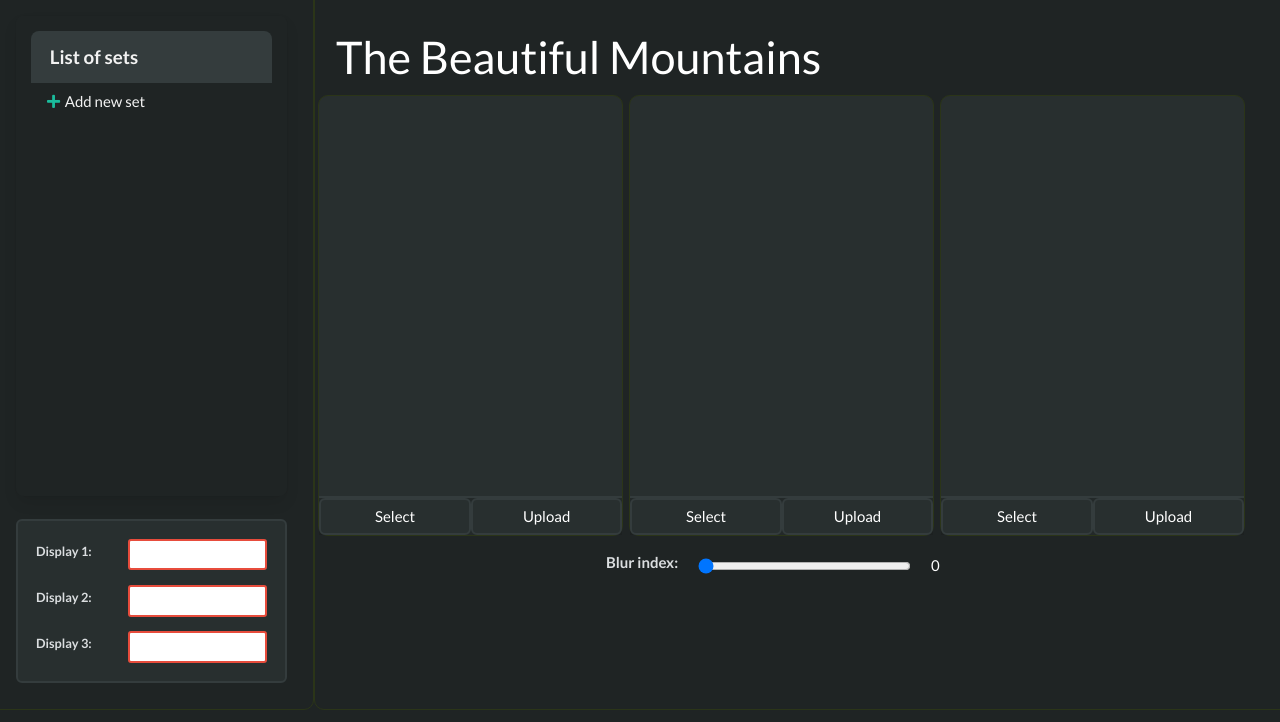
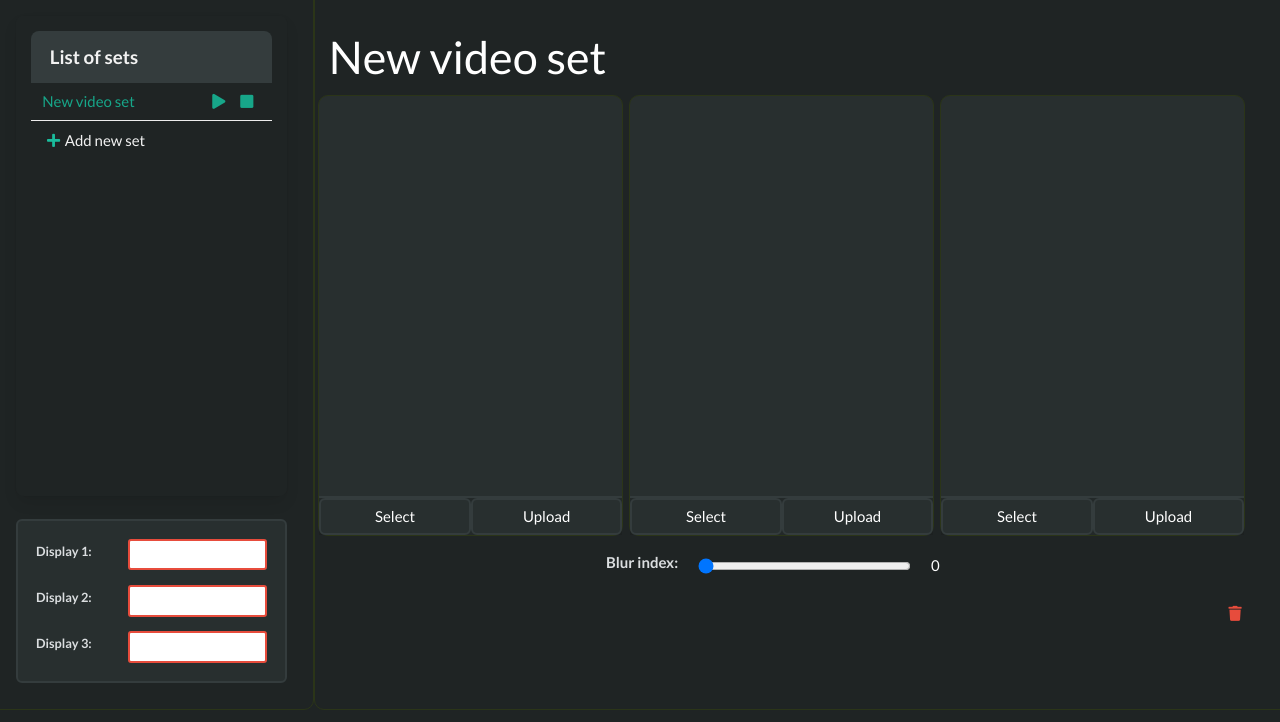
Before and after one commit to FrancoRosa/raspberry-vlc, a React (Create React App) app: page / in a window 1280 px wide. Shown: the top 722 px of the page. Built offline with nearby package versions, Linux system fonts and the light colour scheme.

Commit message:
Add update behaviour

```diff
--- a/src/actions/index.js
+++ b/src/actions/index.js
@@ -1,4 +1,5 @@
 export const SELECT_VIDEOSET = 'SELECT_VIDEOSET';
+export const SET_TITLE_TO_VIDEOSET = 'SET_TITLE_TO_VIDEOSET';
 export const ADD_TO_VIDEOSETS = 'ADD_TO_VIDEOSETS';
 export const REMOVE_FROM_VIDEOSETS = 'REMOVE_FROM_VIDEOSETS';
 export const SET_DISPLAYS = 'SET_DISPLAYS';
@@ -10,15 +11,23 @@ export const selectVideoSet = id => (
   }
 );
 
+export const setTitleToVideoSet = (id, title) => (
+  {
+    id,
+    title,
+    type: SET_TITLE_TO_VIDEOSET,
+  }
+);
+
 export const addToVideoSets = () => (
   {
     type: ADD_TO_VIDEOSETS,
   }
 );
 
-export const removeFromVideoSets = item => (
+export const removeFromVideoSets = id => (
   {
-    item,
+    id,
     type: REMOVE_FROM_VIDEOSETS,
   }
 );
--- a/src/components/SetDetail.jsx
+++ b/src/components/SetDetail.jsx
@@ -1,21 +1,51 @@
-import { useState } from "react";
+import { useEffect, useState } from "react";
+import { connect } from "react-redux";
+import { removeFromVideoSets, setTitleToVideoSet } from "../actions";
 import BlurSelector from "./BlurSelector";
 import VideoSelector from "./VideoSelector";
 
-const SetDetail = ({ setTitle }) => {
-  const [header, setHeader] = useState(setTitle)
+const SetDetail = ({ videosets, setTitleToVideoSet, removeFromVideoSets }) => {
+  let videoset = videosets.find(videoset => videoset.selected == true)
+  const [header, setHeader] = useState(videoset ? videoset.setTitle: '')
+
+  const updateHeader = e => {
+    setHeader(e.target.value);
+    setTitleToVideoSet(videoset.id, e.target.value);
+  }
+
+  useEffect(()=>{
+    videoset = videosets.find(videoset => videoset.selected === true)
+    setHeader(videoset ? videoset.setTitle: '')
+  },[videosets])
 
   return (
-    <div className="details">
-      <input type="text" value={header} className="title title-input" onChange={e => setHeader(e.target.value)}/>
+    <div>
+      {videoset && <div className="details">
+        <input type="text" value={header} className="title title-input" onChange={updateHeader}/>
         <div className="columns">
           <VideoSelector />
           <VideoSelector />
           <VideoSelector />
         </div>
         <BlurSelector />
+        <span
+          className="icon has-text-danger delete-set"
+          onClick={() => removeFromVideoSets(videoset.id)}
+        >
+          <i className="fas fa-trash"/>
+        </span>
+      </div>}
     </div>
   )
 }
 
-export default SetDetail;
+const mapStateToProps = state => ({
+  videosets: state.videosets
+})
+
+const mapDispatchToProps = dispatch => ({
+  setTitleToVideoSet: (id, title) => dispatch(setTitleToVideoSet(id, title)),
+  removeFromVideoSets: id => dispatch(removeFromVideoSets(id))
+})
+
+export default connect(mapStateToProps, mapDispatchToProps)(SetDetail);
--- a/src/css/index.css
+++ b/src/css/index.css
@@ -74,7 +74,13 @@ body::-webkit-scrollbar {
   outline: none;
   background-color: transparent;
   font-size: 3rem;
-  text-align: center;
   color: white;
   max-width: 80%;
 }
+
+.delete-set{
+  position: absolute;
+  right: 1em;
+  padding: 2em;
+  cursor: pointer;
+}
--- a/src/reducers/videosets.js
+++ b/src/reducers/videosets.js
@@ -2,6 +2,7 @@ import {
   ADD_TO_VIDEOSETS,
   REMOVE_FROM_VIDEOSETS,
   SELECT_VIDEOSET,
+  SET_TITLE_TO_VIDEOSET,
 } from '../actions/index';
 
 const getVideoSets = () => {
@@ -9,8 +10,21 @@ const getVideoSets = () => {
   if (videosets) {
     return JSON.parse(videosets);
   } else {
-    videosets = [];
-    localStorage.setItem("videosets", videosets)
+    videosets = [
+      {
+        id: Date.now(),
+        setTitle: 'New video set',
+        v1: '',
+        v1_uploaded: false,
+        v2: '',
+        v2_uploaded: false,
+        v3: '',
+        v3_uploaded: false,
+        blur: 0,
+        selected: true
+      },
+    ];
+    localStorage.setItem("videosets", JSON.stringify(videosets))
     return videosets;
   }
 }
@@ -33,13 +47,22 @@ const videoset = (state = getVideoSets(), action) => {
         }
       ];
     case REMOVE_FROM_VIDEOSETS:
-      return [
-        ...state.filter(videoset => videoset.id !== action.videoset.id),
-      ];
+      if (state.length > 1) {
+        return [
+          ...state.filter(videoset => videoset.id !== action.id),
+        ];
+      }
+      return state
     case SELECT_VIDEOSET:
       return [
         ...state.map(videoset => ({
           ...videoset, selected: videoset.id == action.id ? true : false
+        }))
+      ]
+    case SET_TITLE_TO_VIDEOSET:
+      return [
+        ...state.map(videoset => ({
+          ...videoset, setTitle: videoset.id == action.id ? action.title : videoset.setTitle
         }))
       ]
     default:
```
Lines whose indentation alone changed are shown as unchanged.
